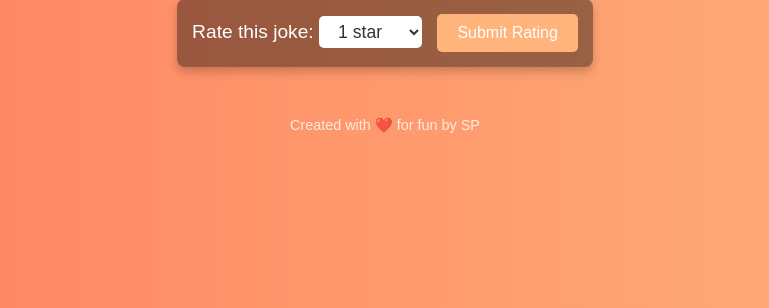
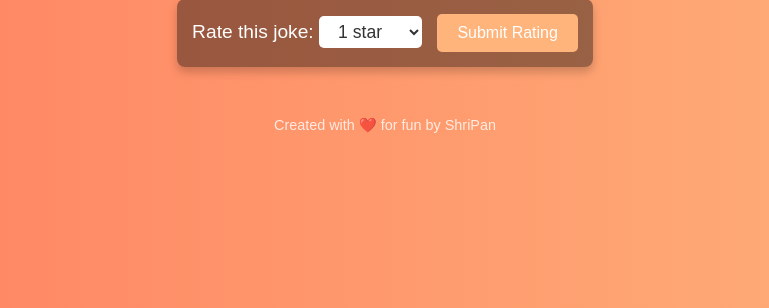
Before and after one commit to ShriyanshPandey/Git-CICD-EKS, a Flask app: page / in a window 1280 px wide. Shown: the part 244-552 px from the top of the page, without its empty margins (255-1024 px from the left). Run offline with Flask 2, Linux system fonts and the light colour scheme; data that the repository does not hold is empty.

Commit message:
Update index.html

```diff
--- a/templates/index.html
+++ b/templates/index.html
@@ -125,7 +125,7 @@
     {% endif %}
 
     <footer>
-        <p>Created with ❤️ for fun by SP</p>
+        <p>Created with ❤️ for fun by ShriPan</p>
     </footer>
 
 </body>
```
